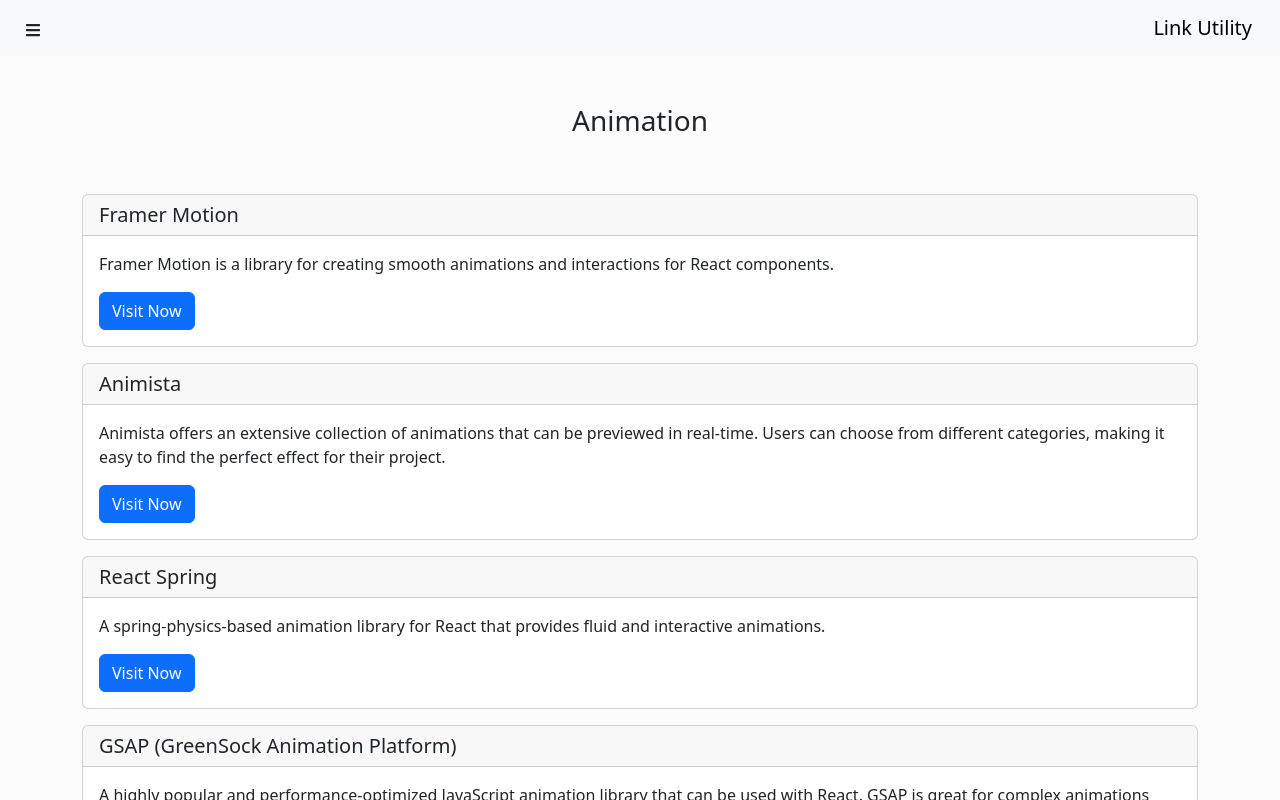
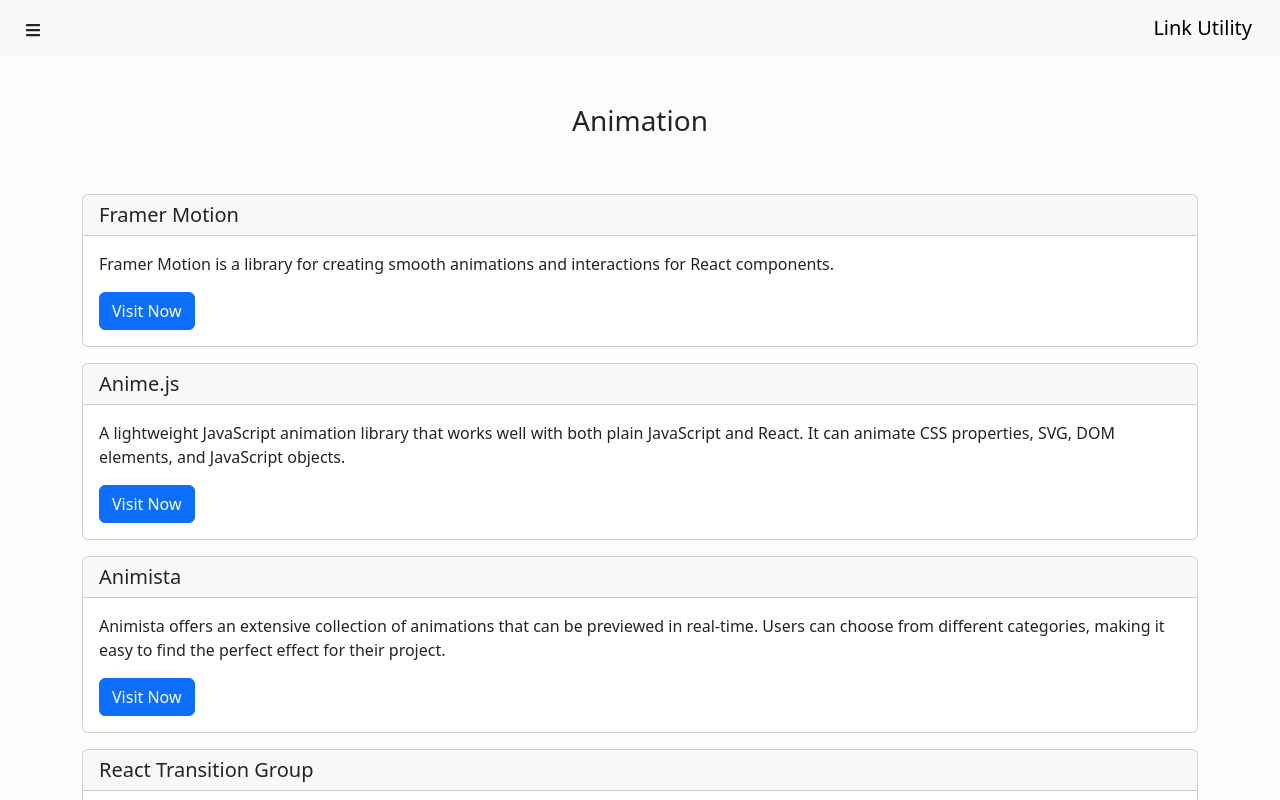
Before and after one commit to Abanoub-Abd-Elmessih/Link-Utility, a React (Vite) app: page /animation in a window 1280 px wide. Shown: the top 800 px of the page. Built offline with nearby package versions, Linux system fonts and the light colour scheme.

Commit message:
Add Some Libraries

```diff
--- a/src/data/linkData.ts
+++ b/src/data/linkData.ts
@@ -19,9 +19,21 @@
     },
     {
       category: "Animation",
+      header: "Anime.js",
+      text: "A lightweight JavaScript animation library that works well with both plain JavaScript and React. It can animate CSS properties, SVG, DOM elements, and JavaScript objects.",
+      url: "https://animejs.com/",
+    },
+    {
+      category: "Animation",
       header: "Animista",
       text: "Animista offers an extensive collection of animations that can be previewed in real-time. Users can choose from different categories, making it easy to find the perfect effect for their project.",
       url: "https://animista.net/",
+    },
+    {
+      category: "Animation",
+      header: "React Transition Group",
+      text: "A popular animation library for handling component transitions in React. It provides low-level hooks to animate transitions when components enter or leave the DOM.",
+      url: "https://reactcommunity.org/react-transition-group/",
     },
     {
       category: "Animation",
```
